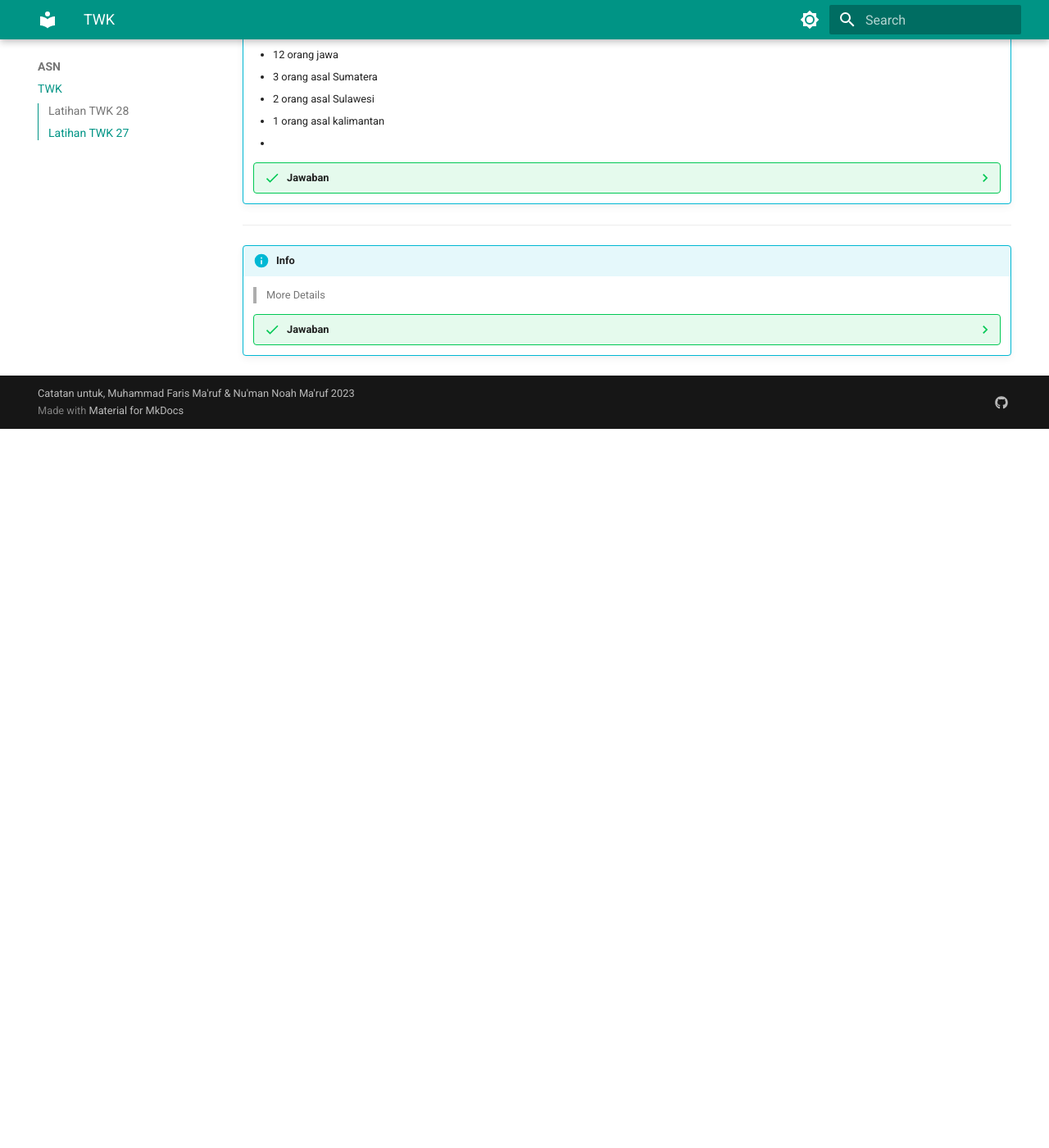
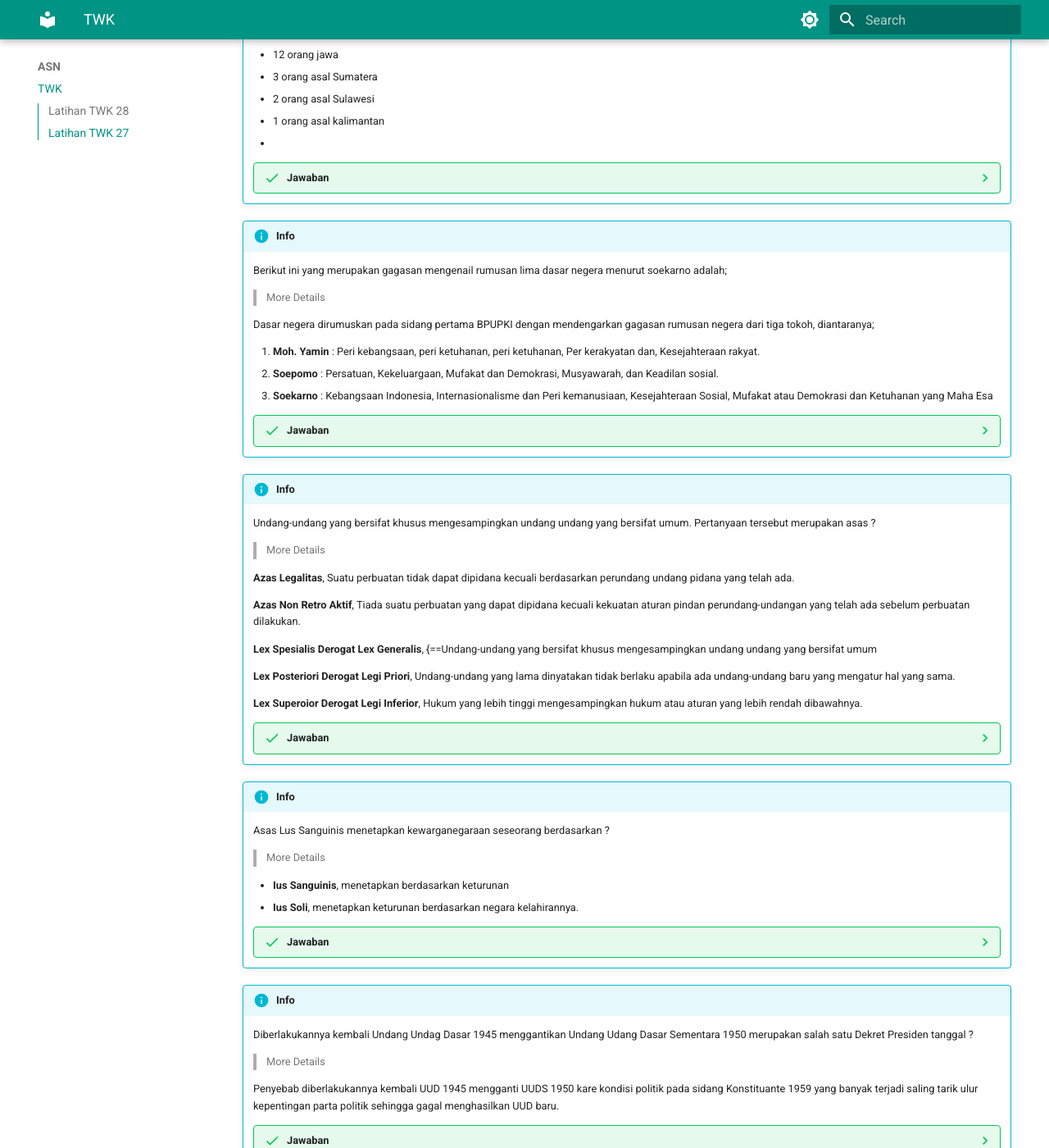
Before and after one commit to muhammadfarras/muhammadfarras.github.io, an MkDocs documentation site: the page built from docs/ASN/01. TWK.md, in a window 1280 px wide and 1400 px high, scrolled down 4924 px. Shown: the whole window at 82% size. Built offline with MkDocs 1.6.1 and Material for MkDocs 9.7.7, drawn with Linux system fonts in a browser that asks for light colours; emoji names are drawn with the system emoji font; before the commit the page ends 5447 px from its top, so only the background shows below that; some of the changed text lies outside the part shown.

Commit message:
uppdate asn

```diff
--- a/docs/ASN/01. TWK.md
+++ b/docs/ASN/01. TWK.md
@@ -205,6 +205,85 @@
 
     ??? success "Jawaban"
         21 Orang
+
+!!! info
+    Berikut ini yang merupakan gagasan mengenail rumusan lima dasar negera menurut soekarno adalah;
+
+    > More Details
+
+    Dasar negera dirumuskan pada sidang pertama BPUPKI dengan mendengarkan gagasan rumusan negera dari tiga tokoh, diantaranya;
+
+    1. **Moh. Yamin** : Peri kebangsaan, peri ketuhanan, peri ketuhanan, Per kerakyatan dan, Kesejahteraan rakyat.
+    2. **Soepomo** : Persatuan, Kekeluargaan, Mufakat dan Demokrasi, Musyawarah, dan Keadilan sosial.
+    3. **Soekarno** : Kebangsaan Indonesia, Internasionalisme dan Peri kemanusiaan, Kesejahteraan Sosial, Mufakat atau Demokrasi dan Ketuhanan yang Maha Esa
+
+    ??? success "Jawaban"
+        Kebangsaan Indonesia, Internasionalisme dan Peri Kemanusiaan, Kesejahteraan Sosial, Mufakat atau Demokrasi, dan Ketuhanan yang Maha Esa.
+
+!!! info
+    Undang-undang yang bersifat khusus mengesampingkan undang undang yang bersifat umum. Pertanyaan tersebut merupakan asas ?
+
+    > More Details
+
+    **Azas Legalitas**, Suatu perbuatan tidak dapat dipidana kecuali berdasarkan perundang undang pidana yang telah ada.
+
+    **Azas Non Retro Aktif**, Tiada suatu perbuatan yang dapat dipidana kecuali kekuatan aturan pindan perundang-undangan yang telah ada sebelum perbuatan dilakukan.
+
+    **Lex Spesialis Derogat Lex Generalis**, {==Undang-undang yang bersifat khusus mengesampingkan undang undang yang bersifat umum==}
+
+    **Lex Posteriori Derogat Legi Priori**, Undang-undang yang lama dinyatakan tidak berlaku apabila ada undang-undang baru yang mengatur hal yang sama.
+
+    **Lex Superoior Derogat Legi Inferior**, Hukum yang lebih tinggi mengesampingkan hukum atau aturan yang lebih rendah dibawahnya.
+
+
+    ??? success "Jawaban"
+        Undang-undang yang bersifat khusus mengesampingkan undang undang yang bersifat umum
+
+!!! info
+    Asas Lus Sanguinis menetapkan kewarganegaraan seseorang berdasarkan ?
+
+    > More Details
+
+    * **Ius Sanguinis**, menetapkan berdasarkan keturunan
+    * **Ius Soli**, menetapkan keturunan berdasarkan negara kelahirannya.
+
+    ??? success "Jawaban"
+        Berdasarkan keturunan
+
+!!! info
+    Diberlakukannya kembali Undang Undag Dasar 1945 menggantikan Undang Udang Dasar Sementara 1950 merupakan salah satu Dekret Presiden tanggal ?
+
+    > More Details
+
+    Penyebab diberlakukannya kembali UUD 1945 mengganti UUDS 1950 kare kondisi politik pada sidang Konstituante 1959 yang banyak terjadi saling tarik ulur kepentingan parta politik sehingga gagal menghasilkan UUD baru.
+
+    ??? success "Jawaban"
+        05 Juli 1959
+
+
+!!! info
+    Isi sila pertama pada piagam jakarta yang diganti adalah
+
+    > More Details
+
+    Pada tanggal 18 Agustus 1945, dilakukanlah sidang PPKI pertama. Sidang ini sekaligus melakukan pengesahan UUD 1945 dimana istilah 'Mukaddimah' diubah menjadi 'pembukaan'. Kemudian, sila pertama yang berisi kewajiban menjalankan Syariat Islam bagi pemeluknya, diganti menjadi Ketuhanan Yang Maha Esa.
+
+    Alasan dilakukan perubahan ini adalah karena hal itu merupakan usulan dari masyarakat di Indonesia Timur agar menghilangkan 7 kata dalam Piagam Jakarta yaitu "…dengan kewajiban menjalankan syariat Islam bagi pemeluk-pemeluknya …" Mereka menganggap bahwa kalimat pada bagian tersebut tidak mengikat mereka, dan hanya menyangkut rakyat yang memeluk agama Islam. Dengan tercantumnya ketetapan seperti itu di dalam suatu dasar yang menjadi pokok UUD 1945, berarti mengadakan diskriminasi terhadap golongan minoritas. Jika diskriminasi itu ditetapkan juga, mereka lebih suka berdiri di luar Republik Indonesia.
+
+    ??? success "Jawaban"
+        Ketuhanan yang maha Esa dan kewajiban menjalankan syariat Islam bagi para pemeluknya
+
+
+!!! info
+    Anggota _Badan Pemeriksaan Keuangan_ dipilih oleh Dewan Perwakilan Rakyat dengan memperhatikan pertimbangan :: dan diresmikan oleh ;:
+
+    > More Details
+
+
+
+    ??? success "Jawaban"
+        Pepmerhatikan pertimbangan **DPD** dan di sahkan oleh **Presiden**
+
 ---
 
 !!! info
```
